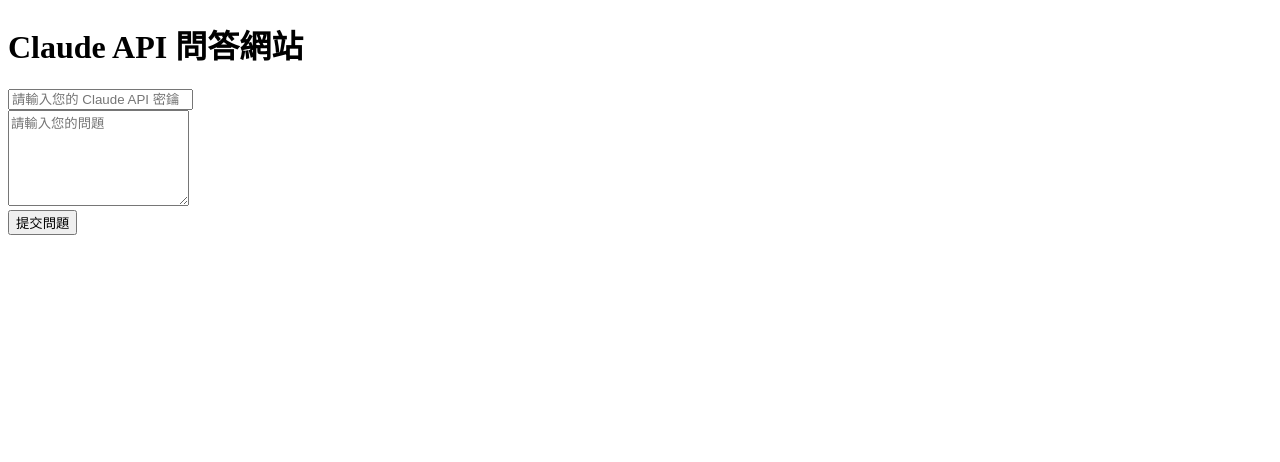
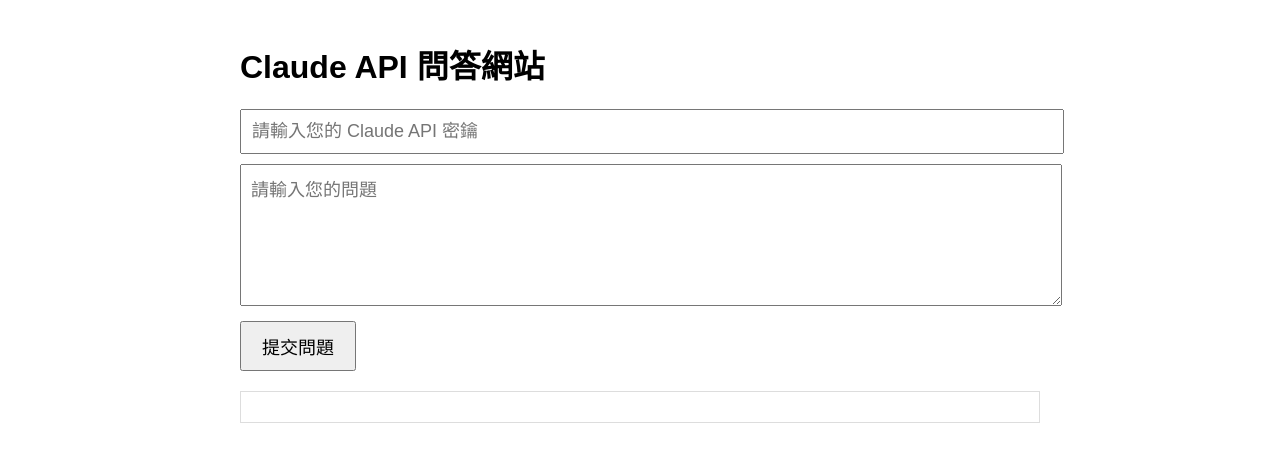
Before and after one commit to ch7ch7/claude_API_to_web, a plain HTML site: page index.html in a window 1280 px wide. Drawn offline with Linux system fonts and the light colour scheme.

Commit message:
Add files via upload

```diff
--- a/index.html
+++ b/index.html
@@ -5,10 +5,34 @@
     <meta name="viewport" content="width=device-width, initial-scale=1.0">
     <title>Claude API 問答網站</title>
     <style>
-        /* ... 之前的樣式保持不變 ... */
-        #error {
-            color: red;
-            margin-top: 10px;
+        body {
+            font-family: Arial, sans-serif;
+            max-width: 800px;
+            margin: 0 auto;
+            padding: 20px;
+            font-size: 18px;
+        }
+        h1 {
+            font-size: 32px;
+        }
+        #question, #apiKey {
+            width: 100%;
+            padding: 10px;
+            font-size: 18px;
+            margin-bottom: 10px;
+        }
+        button {
+            padding: 10px 20px;
+            font-size: 18px;
+            cursor: pointer;
+        }
+        #response {
+            margin-top: 20px;
+            border: 1px solid #ddd;
+            padding: 15px;
+            white-space: pre-wrap;
+            font-size: 18px;
+            line-height: 1.5;
         }
     </style>
 </head>
@@ -21,7 +45,6 @@
         <button type="submit">提交問題</button>
     </form>
     <div id="response"></div>
-    <div id="error"></div>
 
     <script>
         document.getElementById('questionForm').addEventListener('submit', async function(e) {
@@ -29,9 +52,7 @@
             const apiKey = document.getElementById('apiKey').value;
             const question = document.getElementById('question').value;
             const responseDiv = document.getElementById('response');
-            const errorDiv = document.getElementById('error');
             responseDiv.textContent = '正在等待 Claude 的回答...';
-            errorDiv.textContent = '';
 
             try {
                 const response = await fetch('https://api.anthropic.com/v1/messages', {
@@ -49,16 +70,13 @@
                 });
 
                 if (!response.ok) {
-                    const errorText = await response.text();
-                    throw new Error(`HTTP error! status: ${response.status}, message: ${errorText}`);
+                    throw new Error(`HTTP error! status: ${response.status}`);
                 }
 
                 const data = await response.json();
                 responseDiv.textContent = data.content[0].text;
             } catch (error) {
-                console.error('Error details:', error);
-                errorDiv.textContent = '抱歉，發生錯誤：' + error.message;
-                responseDiv.textContent = '';
+                responseDiv.textContent = '抱歉，發生錯誤：' + error.message;
             }
         });
     </script>
```
